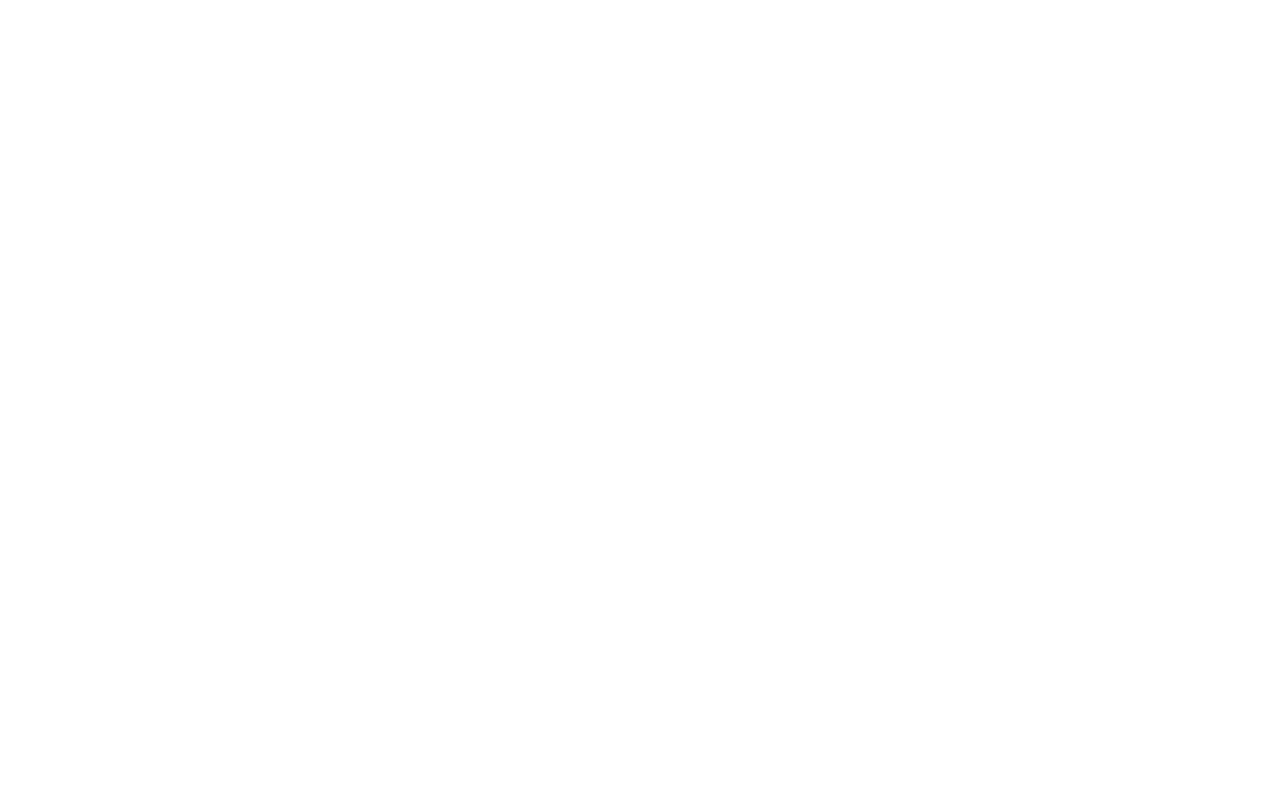
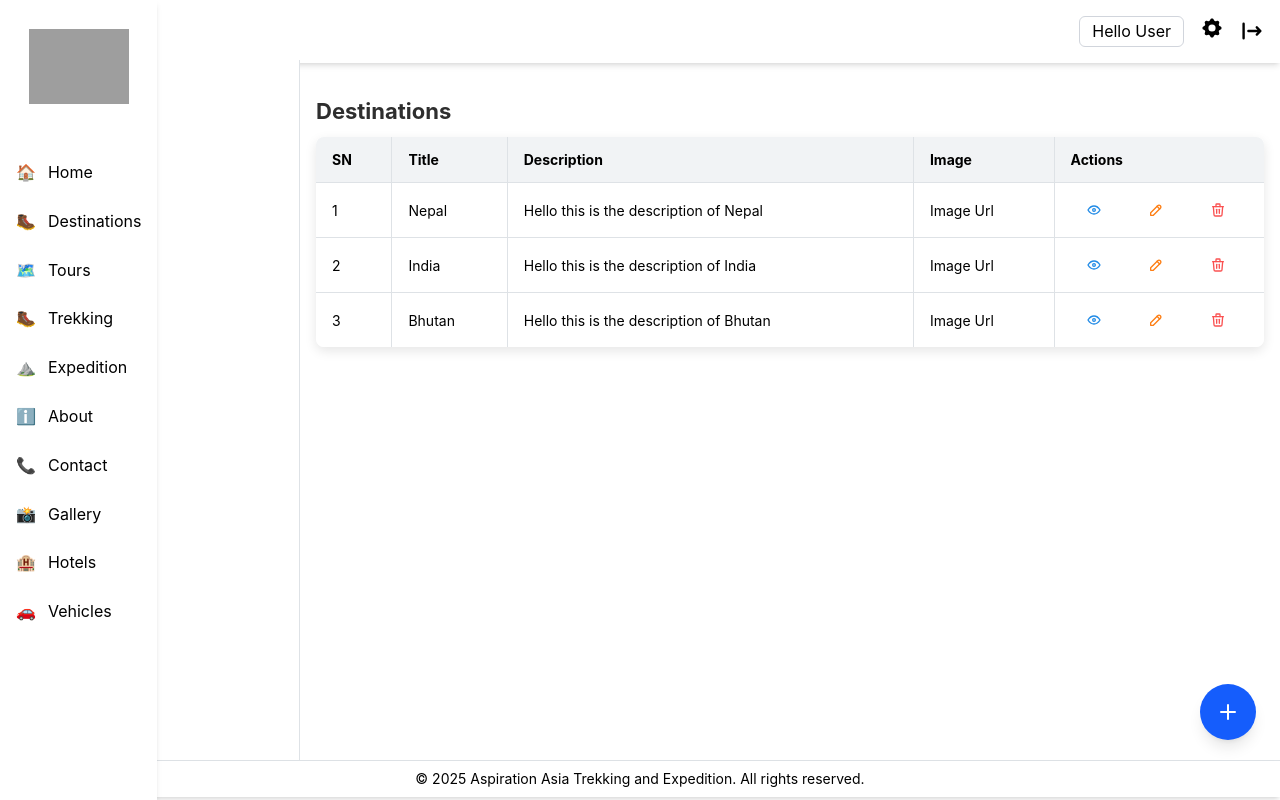
Before and after one commit to adhikari-jagdish/aspire-web-admin, a React (Vite) app: page /destinations in a window 1280 px wide. Before the commit this address had no page. Built offline with nearby package versions, Linux system fonts and the light colour scheme; grey boxes are pictures that could not be loaded.

Commit message:
Changes in routes

```diff
--- a/src/App.jsx
+++ b/src/App.jsx
@@ -6,6 +6,7 @@ import HomeView from './dashboard/view/home_view'
 import ToursView from './tours/view/tours_view'
 import PageNotFound from './common/common_view_components/page_not_found'
 import DestinationsController from './destinations/controller/destinations_controller'
+import DestinationsAddEditForm from './destinations/view/destination_add_edit_form'
 
 
 function App() {
@@ -14,12 +15,14 @@ function App() {
     <>
       <Routes>
 
-        <Route path="/" element={<AuthController />} />
+        <Route path="/login" element={<AuthController />} />
 
-        <Route path="/dashboard" element={<DashboardController />} >
+        <Route path="/" element={<DashboardController />} >
 
           <Route index path='home' element={<HomeView />} />
           <Route path="destinations" element={<DestinationsController />} />
+
+          <Route path="addEditDestination" element={<DestinationsAddEditForm />} />
           <Route path="tours" element={<ToursView />} />
           <Route path="*" element={<PageNotFound />} />
         </Route>
--- a/src/dashboard/components/side_nav.jsx
+++ b/src/dashboard/components/side_nav.jsx
@@ -45,7 +45,7 @@ const SideNav = () => {
         </div>
         <nav className="mt-4">
           {navItems.map((item) => (
-            console.log(item.name.toLowerCase()),
+
             <Link
               key={item.name}
               to={`${item.name.toLowerCase()}`}
--- a/src/destinations/controller/destinations_controller.jsx
+++ b/src/destinations/controller/destinations_controller.jsx
@@ -1,6 +1,14 @@
+import { useNavigate } from 'react-router-dom';
+
+
 import DestinationsView from '../view/destinations_view';
 
 const DestinationsController = () => {
+    const navigate = useNavigate();
+    const handleClick = () => {
+        console.log("Add Destination clicked");
+        navigate("addEditDestination");
+    }
 
     const columns = [
         { label: "Title", accessor: "title" },
@@ -33,7 +41,7 @@ const DestinationsController = () => {
 
     return (
         <>
-            <DestinationsView columns={columns} destinations={destinations} />
+            <DestinationsView columns={columns} destinations={destinations} handleClick={handleClick} />
         </>
     )
 }
--- /dev/null
+++ b/src/destinations/view/destination_add_edit_form.jsx
@@ -0,0 +1,12 @@
+
+
+const DestinationsAddEditForm = () => {
+    return (
+        <div>
+            <h1>DestinationsAddEditForm</h1>
+        </div>
+    )
+}
+
+
+export default DestinationsAddEditForm;
--- a/src/destinations/view/destinations_view.jsx
+++ b/src/destinations/view/destinations_view.jsx
@@ -1,16 +1,25 @@
 import { Title } from "@mantine/core";
 import CustomBookingsTable from "../../customer_bookings/view/customer_bookings_table";
+import { IconPlus } from "@tabler/icons-react";
 
-const DestinationsView = ({ columns, destinations }) => {
+const DestinationsView = ({ columns, destinations, handleClick }) => {
     return (
         <>
-
+            <button
+                onClick={handleClick}
+                className="fixed bottom-15 right-6 bg-blue-600 text-white rounded-full w-14 h-14 flex items-center justify-center shadow-lg hover:bg-blue-800 hover:cursor-pointer transition-colors duration-200 z-50 duration-200 z-50"
+                aria-label="Add new item"
+            >
+                <IconPlus size={24} stroke={2} />
+            </button>
             <div style={{ padding: "16px" }}>
                 <Title order={3} mt={20} mb={10} ta="left" c="dark">
                     Destinations
                 </Title>
                 <CustomBookingsTable columns={columns} data={destinations} shouldShowDelete={true} shouldShowEdit={true} />
             </div>
+
+
         </>
     )
 }
```
